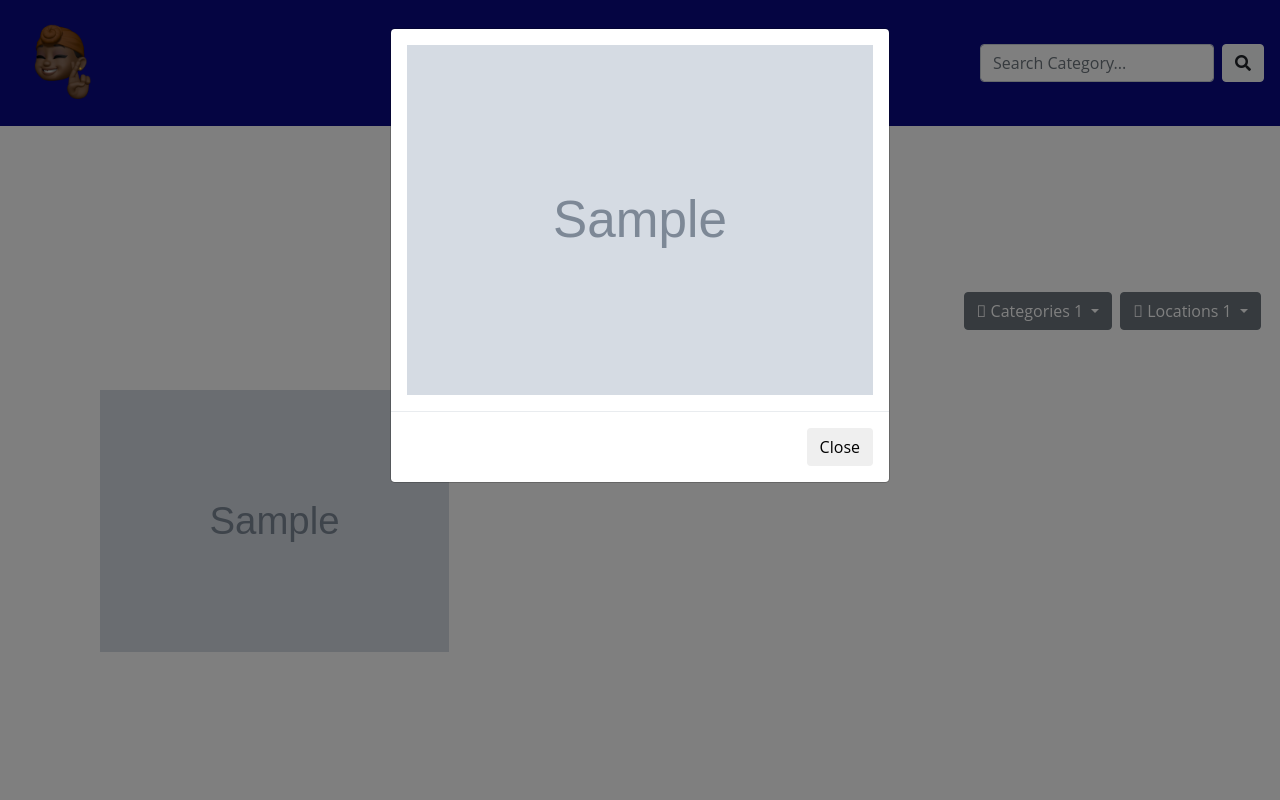
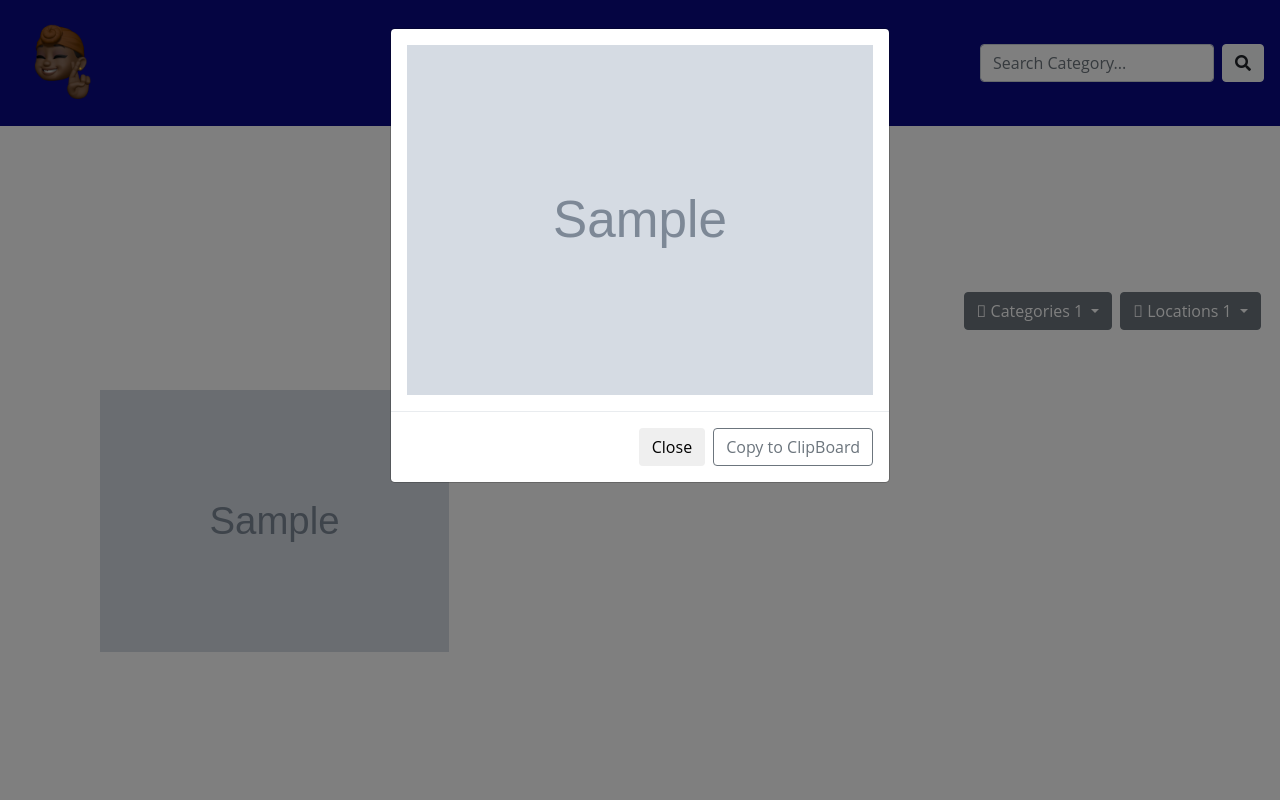
Before and after one commit to FloiceNyota/photogallery, a Django app: page / in a window 1280 px wide, after a click that opens the changed part. Run offline with Django 3.2, Linux system fonts and the light colour scheme; tables that the repository leaves empty hold one stand-in row (values such as "Sample post"); grey boxes marked "Sample" are stand-in pictures; some libraries are stand-ins or nearby versions.

Commit message:
copy to clipboard aadd

```diff
--- a/gallery/templates/index.html
+++ b/gallery/templates/index.html
@@ -54,11 +54,12 @@
               <div class="modal-dialog modal-fullscreen" role="document">
                 <div class="modal-content">
                   <div class="modal-body">
-                    <img src="{{ photo.image.url }}" alt="{{ photo.image_name }}" class="img-fluid modalsize">
+                    <img src="{{ photo.image.url }}" alt="{{ photo.image_name }}" id='img{{photo.id}}'  value='{{ photo.image.url }}' class="img-fluid modalsize">
                   </div>
 
                   <div class="modal-footer">
-                    <button type="button" class="btn" data-dismiss="modal">Close</button>
+                    <button class="btn" data-dismiss="modal">Close</button>
+                    <button class="btn btn-outline-secondary tocopy" data-clipboard-target="#img{{photo.id}}">Copy to ClipBoard</button>
                   </div>
                 </div>
               </div>
@@ -69,4 +70,9 @@
     </div>
   </div>
 
+  <script src="https://cdnjs.cloudflare.com/ajax/libs/clipboard.js/2.0.8/clipboard.min.js"></script>
+  <script>
+    new ClipboardJS('.tocopy');
+  </script>
+
 {% endblock %}
```
